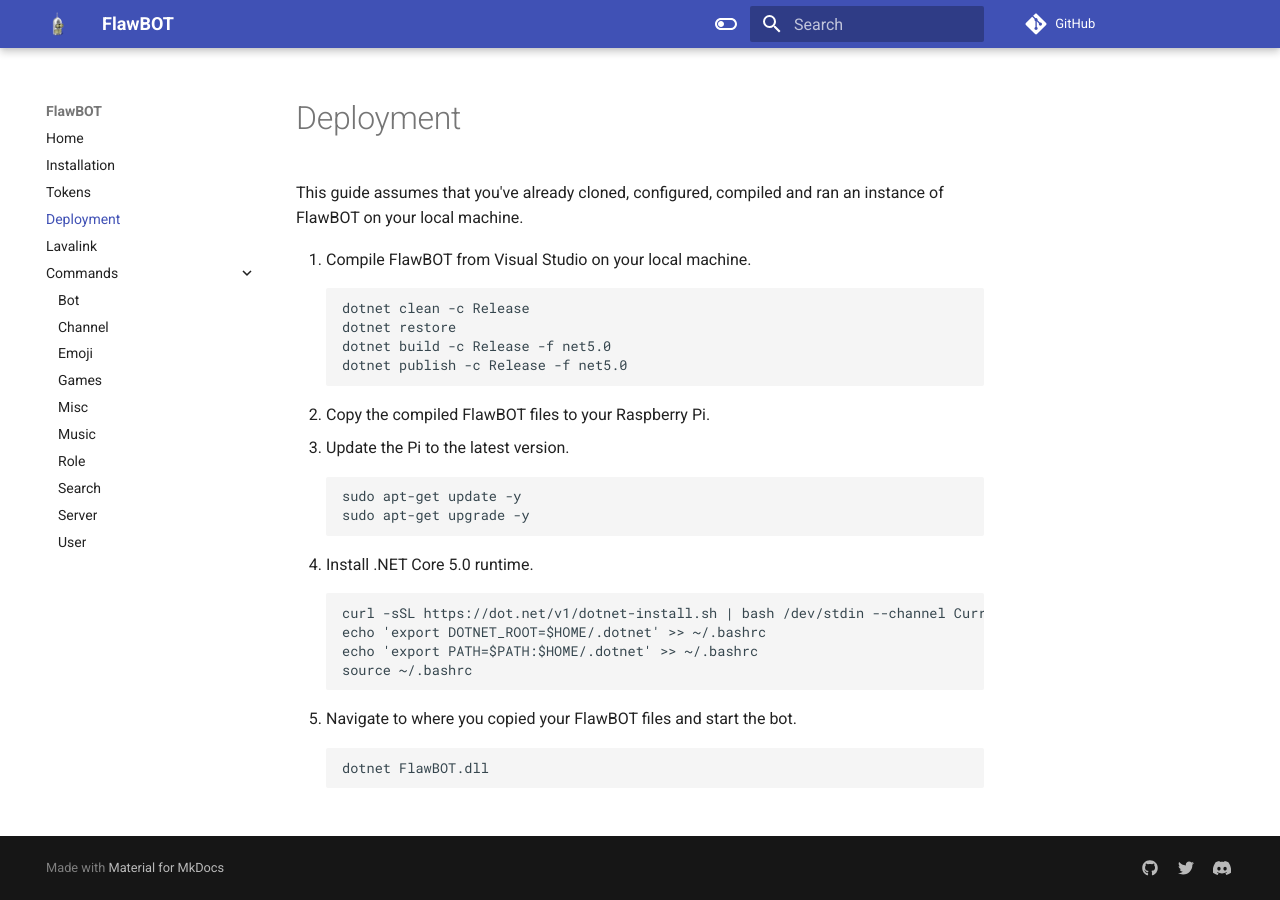
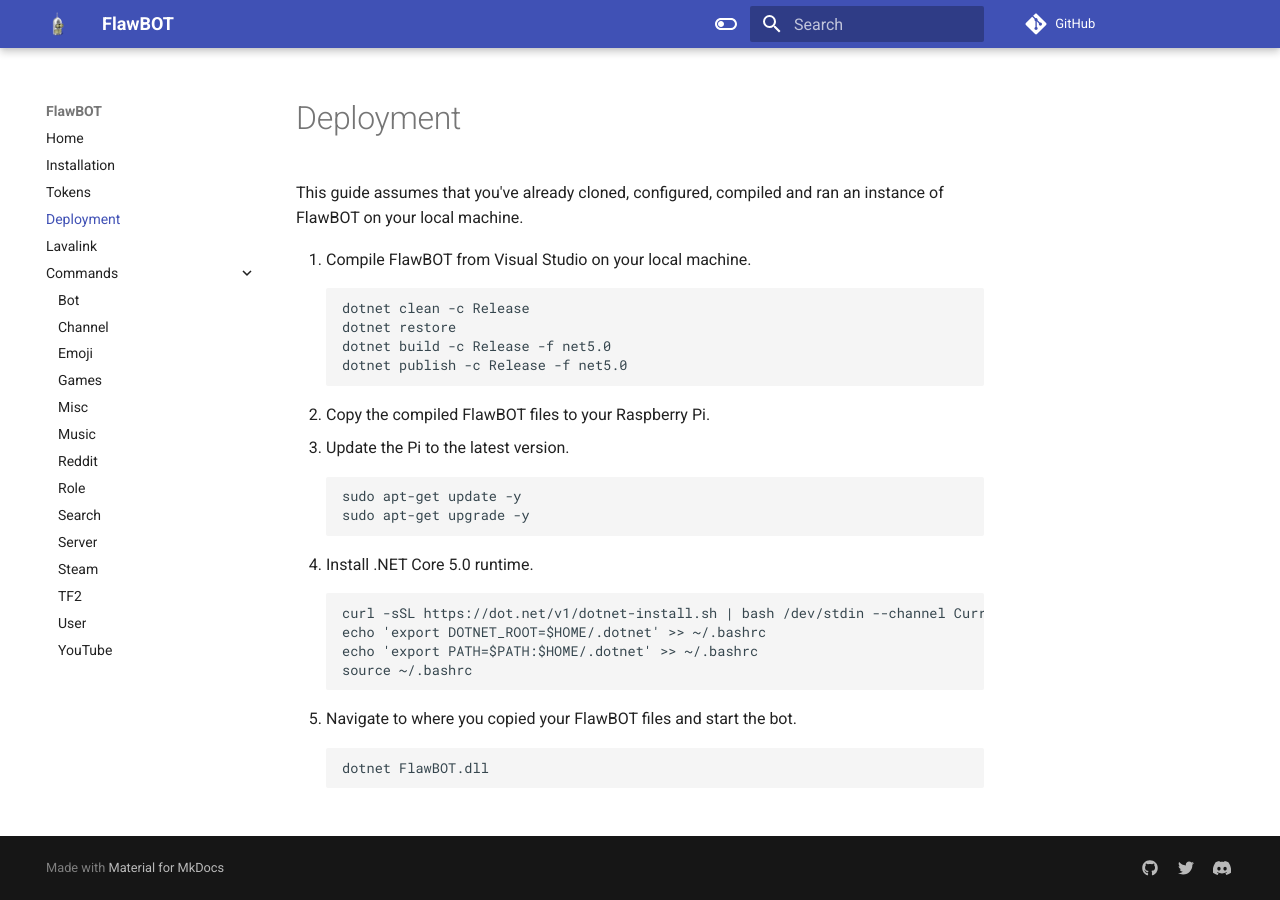
Before and after one commit to CriticalFlaw/FlawBOT, an MkDocs documentation site: the page built from docs/deploy.md, in a window 1280 px wide. Built offline with MkDocs 1.6.1 and Material for MkDocs 9.7.7, drawn with Linux system fonts in a browser that asks for light colours; comment, search, counter and statistics services are not loaded.

Commit message:
Update mkdocs.yml

```diff
--- a/mkdocs.yml
+++ b/mkdocs.yml
@@ -36,10 +36,14 @@ nav:
         - Games: 'cmd/games.md'
         - Misc: 'cmd/misc.md'
         - Music: 'cmd/music.md'
+        - Reddit: 'cmd/reddit.md'
         - Role: 'cmd/role.md'
         - Search: 'cmd/search.md'
         - Server: 'cmd/server.md'
+        - Steam: 'cmd/steam.md'
+        - TF2: 'cmd/tf2.md'
         - User: 'cmd/user.md'
+        - YouTube: 'cmd/youtube.md'
 hide:
     - toc
 markdown_extensions:
```
